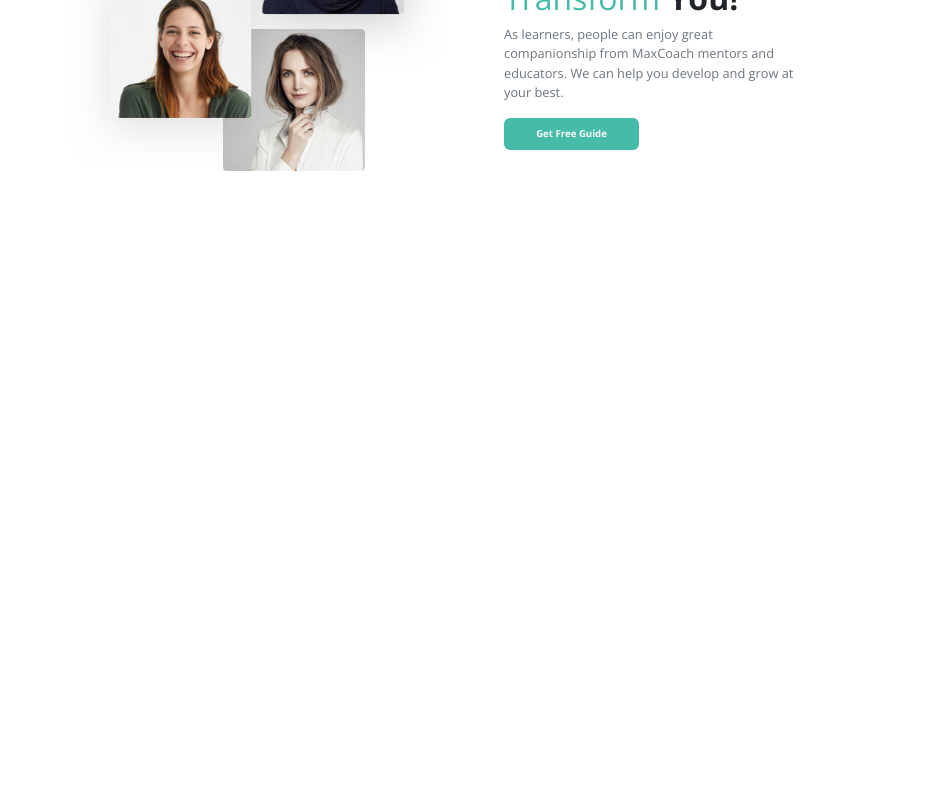
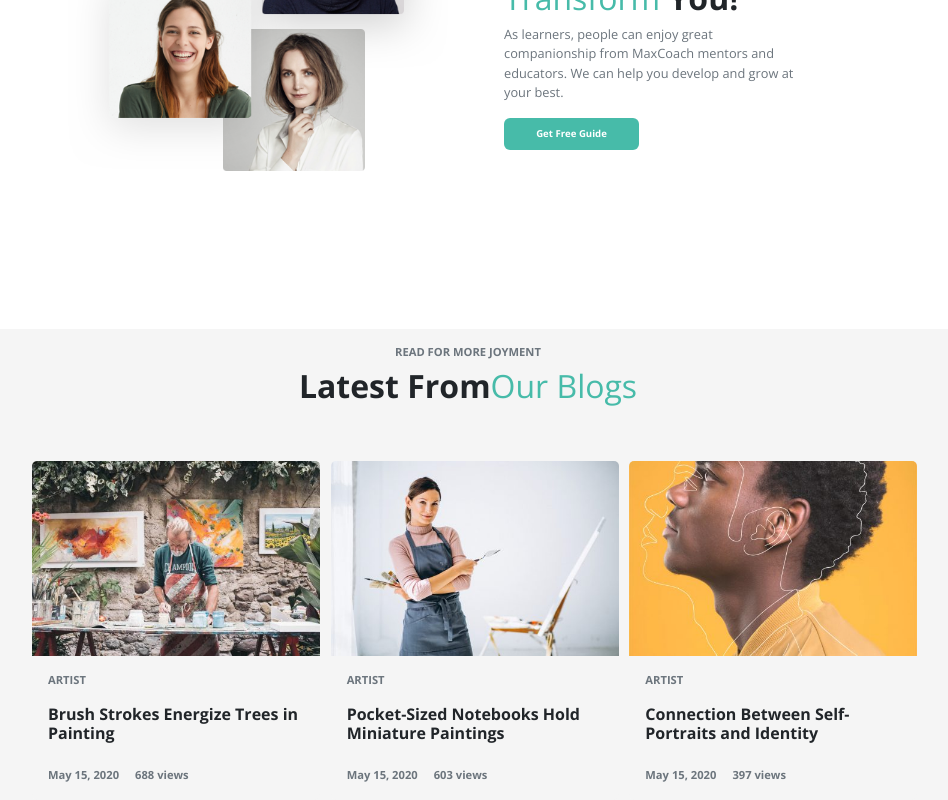
Before and after one commit to MarcoInchingoli89/proj-html-vuejs, a Vue app: page / in a window 1280 px wide. Shown: the part 3409-4209 px from the top of the page, without its empty margins (172-1120 px from the left). Before the commit the page ends 3588 px from the top, so only its background shows below. Built offline with nearby package versions, Linux system fonts and the light colour scheme.

Commit message:
Add Section Blog Completed

```diff
--- a/src/components/AppMain.vue
+++ b/src/components/AppMain.vue
@@ -29,30 +29,106 @@ export default {
 
         <SectionStaff />
 
+        <section class="blog">
+            <div class="title text-center pt-3 pb-5">
+                <h6 class="text-uppercase text-muted fw-bold">Read for more joyment
+                </h6>
+                <h2 class="fw-bold">Latest From<span class="fw-normal green">Our Blogs</span></h2>
+            </div>
+            <div class="container">
+                <div class="row row-cols-3">
+                    <!-- cards -->
+                    <div class="col">
+                        <div style="width: 18rem;"
+                            class="card border-0 d-flex justify-content-center align-items-center">
+                            <div class="card_image">
+                                <img class="img-fluid card-img-top" src="../assets/img/artist-blog-03-480x325.jpeg"
+                                    alt="">
+                            </div>
+                            <div class="card_body">
+                                <div class="subtitle text-left p-3 fw-bold text-muted text-uppercase">Artist</div>
+                                <h6 class="text text-left px-3 fw-bold">Brush Strokes Energize Trees in Painting</h6>
+                                <div class="statistics text-center py-3 px-3 d-flex gap-3 justify-content-start">
+                                    <span class="text-muted fw-bold">May 15, 2020</span>
+                                    <span class="text-muted fw-bold">688 views</span>
+                                </div>
+                            </div>
+                        </div>
+                    </div>
+                    <div class="col">
+                        <div style="width: 18rem;"
+                            class="card border-0 d-flex justify-content-center align-items-center">
+                            <div class="card_image">
+                                <img class="img-fluid card-img-top" src="../assets/img/artist-blog-01-480x325.jpg"
+                                    alt="">
+                            </div>
+                            <div class="card_body">
+                                <div class="subtitle text-left p-3 fw-bold text-muted text-uppercase">Artist</div>
+                                <h6 class="text text-left px-3 fw-bold">Pocket-Sized Notebooks Hold Miniature Paintings
+                                </h6>
+                                <div class="statistics text-center py-3 px-3 d-flex gap-3 justify-content-start">
+                                    <span class="text-muted fw-bold">May 15, 2020</span>
+                                    <span class="text-muted fw-bold">603 views</span>
+                                </div>
+                            </div>
+                        </div>
+                    </div>
+                    <div class="col">
+                        <div style="width: 18rem;"
+                            class="card border-0 d-flex justify-content-center align-items-center">
+                            <div class="card_image">
+                                <img class="img-fluid card-img-top" src="../assets/img/artist-blog-02-480x325.jpg"
+                                    alt="">
+                            </div>
+                            <div class="card_body">
+                                <div class="subtitle text-left p-3 fw-bold text-muted text-uppercase">Artist</div>
+                                <h6 class="text text-left px-3 fw-bold">Connection Between Self-Portraits and Identity
+                                </h6>
+                                <div class="statistics text-center py-3 px-3 d-flex gap-3 justify-content-start">
+                                    <span class="text-muted fw-bold">May 15, 2020</span>
+                                    <span class="text-muted fw-bold">397 views</span>
+                                </div>
+                            </div>
+                        </div>
+                    </div>
+                </div>
+            </div>
+        </section>
     </main>
 </template>
 
 <style lang="scss" scoped>
 @use '../assets/scss/partials/variables' as *;
 
-.container {
-    max-width: 70%;
-}
-
-.text {
-    margin-top: 250px;
-    max-width: 35%;
-}
-
-.image {
+.title {
     margin-top: 150px;
 }
 
-.btn {
-    background-color: $dl-secondary;
-    width: 135px;
-    font-size: 0.6rem;
-    font-weight: bold;
+.blog {
+    background-color: $dl-primary;
+
+    .card {
+        background-color: $dl-primary;
+    }
+
+    .container {
+        max-width: 70%;
+    }
+
+    .card_body {
+
+        .subtitle {
+            font-size: 0.7rem;
+        }
+
+        .text {
+            font-size: 1rem;
+        }
+
+        span {
+            font-size: 0.7rem;
+        }
+    }
 }
 
 
```
